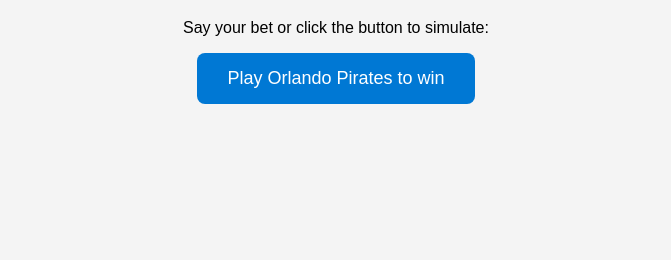
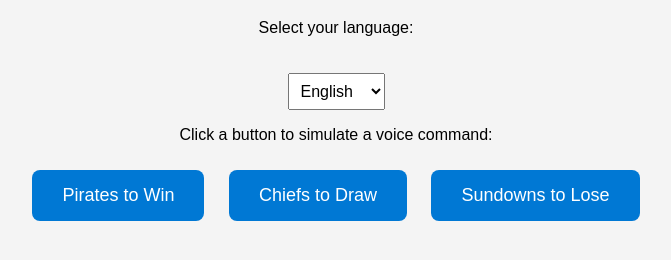
Before and after one commit to mhlonimsimango-oss/voicebet-demo, a plain HTML site: page index.html in a window 1280 px wide. Shown: the part 120-380 px from the top of the page, without its empty margins (304-975 px from the left). Drawn offline with Linux system fonts and the light colour scheme.

Commit message:
Update index.html
Signed-off-by: Mhlonipheni Msimango <mhlonimsimango@gmail.com>

```diff
--- a/index.html
+++ b/index.html
@@ -21,28 +21,71 @@
       color: white;
       border: none;
       border-radius: 8px;
+      margin: 10px;
       cursor: pointer;
     }
     button:hover {
       background-color: #005a9e;
     }
-    #response {
+    select {
+      font-size: 16px;
+      padding: 8px;
+      margin-top: 20px;
+    }
+    #transcript, #response {
       margin-top: 30px;
       font-size: 20px;
+    }
+    #transcript {
+      color: #555;
+    }
+    #response {
       color: green;
     }
   </style>
 </head>
 <body>
   <h1>🎙️ VoiceBet Demo</h1>
-  <p>Say your bet or click the button to simulate:</p>
-  <button onclick="startVoiceBet()">Play Orlando Pirates to win</button>
+  <p>Select your language:</p>
+  <select id="language">
+    <option value="en">English</option>
+    <option value="zu">isiZulu</option>
+    <option value="st">Sesotho</option>
+  </select>
+
+  <p>Click a button to simulate a voice command:</p>
+  <button onclick="simulateVoiceInput('Play Orlando Pirates to win', 'R10 on Orlando Pirates to win')">Pirates to Win</button>
+  <button onclick="simulateVoiceInput('Bet R20 on Kaizer Chiefs to draw', 'R20 on Kaizer Chiefs to draw')">Chiefs to Draw</button>
+  <button onclick="simulateVoiceInput('Place R15 on Sundowns to lose', 'R15 on Sundowns to lose')">Sundowns to Lose</button>
+
+  <p id="transcript"></p>
   <p id="response"></p>
 
   <script>
-    function startVoiceBet() {
+    function simulateVoiceInput(userCommand, betDetails) {
+      const transcript = document.getElementById("transcript");
       const response = document.getElementById("response");
-      response.textContent = "🎉 Bet placed: R10 on Orlando Pirates to win!";
+      const language = document.getElementById("language").value;
+
+      transcript.textContent = `🗣️ You said: '${userCommand}'`;
+      response.textContent = `🎉 Bet placed: ${betDetails}`;
+
+      let feedbackText = '';
+      switch (language) {
+        case 'en':
+          feedbackText = "Your bet has been placed successfully.";
+          break;
+        case 'zu':
+          feedbackText = "Ukubheja kwakho kufakwe ngempumelelo.";
+          break;
+        case 'st':
+          feedbackText = "Petso ea hau e kentsoe ka katleho.";
+          break;
+      }
+
+      const utterance = new SpeechSynthesisUtterance(feedbackText);
+      utterance.lang = language;
+      speechSynthesis.speak(utterance);
     }
   </script>
 </body>
```
